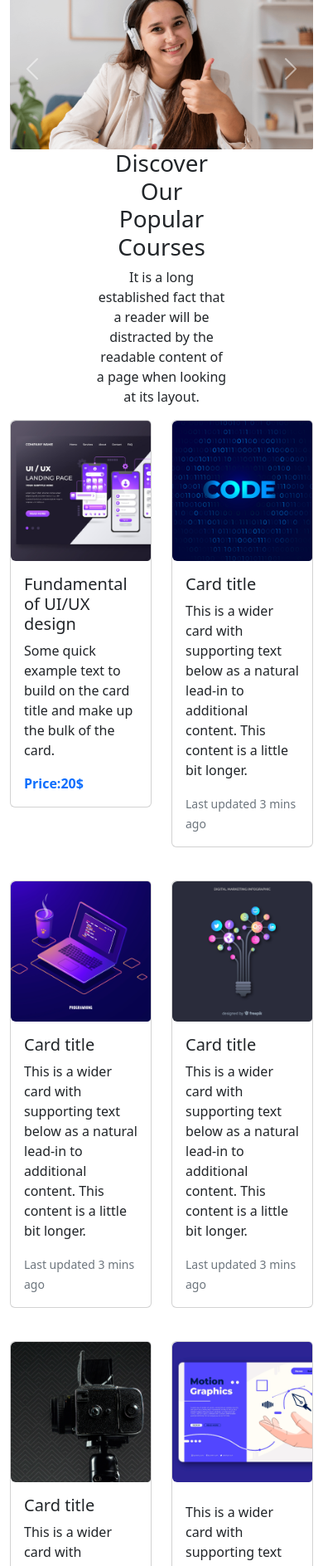
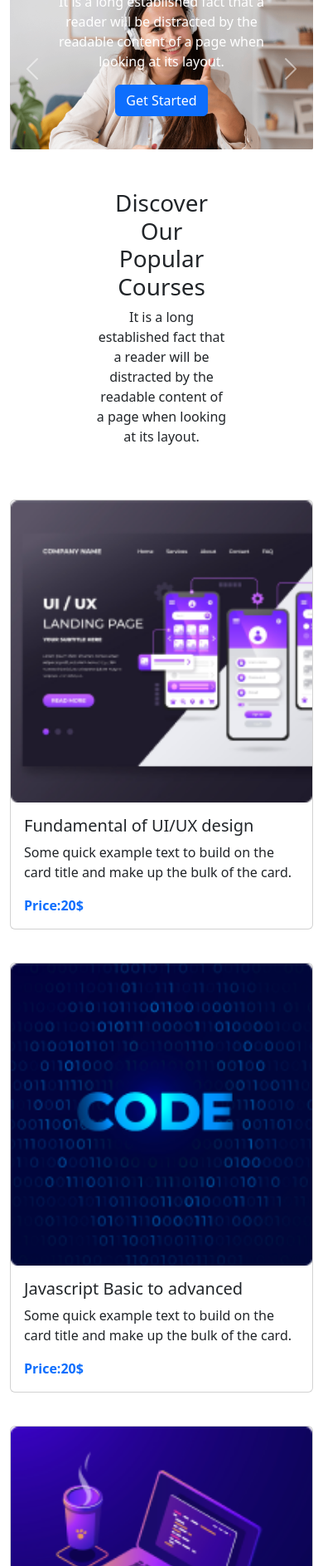
Before and after one commit to fazle-rabbi-cmd/assignment3, a plain HTML site: page index.html in a window 390 px wide. Shown: the part 113-2000 px from the top of the page at 83% size. Drawn offline with nearby package versions, Linux system fonts and the light colour scheme.

Commit message:
responsive done

```diff
--- a/index.html
+++ b/index.html
@@ -11,12 +11,14 @@
     <link href="https://cdn.jsdelivr.net/npm/bootstrap@5.2.0/dist/css/bootstrap.min.css" rel="stylesheet"
         integrity="sha384-gH2yIJqKdNHPEq0n4Mqa/HGKIhSkIHeL5AyhkYV8i59U5AR6csBvApHHNl/vI1Bx" crossorigin="anonymous">
     <!-- bootstrap-link ends -->
+    <!-- external css link  -->
+    <link rel="stylesheet" href="style.css">
 </head>
 
 <body>
     <!-- header starts -->
     <header>
-        <section class="container">
+        <section class="container mb-5">
             <!-- navbar starts -->
             <nav class="navbar navbar-expand-lg pt-4 pb-4 ">
                 <div class="container-fluid">
@@ -30,7 +32,7 @@
 
                     </button>
                     <div class=" collapse navbar-collapse justify-content-center " id="navbarSupportedContent">
-                        <ul class="navbar-nav ml-auto mb-2 mb-lg-0 justify-content-around">
+                        <ul class="navbar-nav ms-auto mb-2 mb-lg-0 justify-content-around">
                             <li class="nav-item">
                                 <a class="nav-link " aria-current="page" href="#">Home</a>
                             </li>
@@ -50,11 +52,11 @@
                                 <a class="nav-link" href="#">Register</a>
                             </li>
                         </ul>
+                        <ul class="navbar-nav ms-auto">
+                            <button type="button" class="btn btn-outline-primary px-3 py-2 fw-bold">Register</button>
+                        </ul>
+                    </div>
 
-                    </div>
-                    <ul class="navbar-nav ml-auto">
-                        <button type="button" class="btn btn-outline-primary px-3 py-2 fw-bold">Register</button>
-                    </ul>
                 </div>
             </nav>
             <!-- navbar ends -->
@@ -64,16 +66,17 @@
                 <div class="carousel-inner">
                     <div class="carousel-item active">
                         <img class="img-fluid" src="images/cover/cover-1.png" class="d-block w-100" alt="...">
-                        <div class="carousel-caption d-none d-md-block ">
-                            <h1>Get Started Digital Learning</h1>
-                            <p>It is a long established fact that a reader will be distracted by the readable
+                        <div class="carousel-caption">
+                            <h3>Get Started Digital Learning</h3>
+                            <p class="fw-1">It is a long established fact that a reader will be distracted by the
+                                readable
                                 content of a page when looking at its layout.</p>
                             <button type="button" class="btn btn-primary">Get Started</button>
                         </div>
                     </div>
                     <div class="carousel-item">
                         <img class="img-fluid" src="images/cover/rsz_2cover-2.jpg" class="d-block w-100" alt="...">
-                        <div class="carousel-caption d-none d-md-block">
+                        <div class="carousel-caption">
                             <h1>Get Started Digital Learning</h1>
                             <p>It is a long established fact that a reader will be distracted by the readable
                                 content of a page when looking at its layout.</p>
@@ -82,7 +85,7 @@
                     </div>
                     <div class="carousel-item">
                         <img class="img-fluid" src="images/cover/rsz_1cover-3.jpg" class="d-block w-100" alt="...">
-                        <div class="carousel-caption d-none d-md-block">
+                        <div class="carousel-caption">
                             <h1>Get Started Digital Learning</h1>
                             <p>It is a long established fact that a reader will be distracted by the readable
                                 content of a page when looking at its layout.</p>
@@ -107,8 +110,8 @@
     <!-- header ends -->
     <!-- main starts -->
     <main>
-        <section class="container">
-            <div class="container d-flex w-50 text-center align-items-center justify-content-center">
+        <section class="container ">
+            <div class="container d-flex w-50 text-center align-items-center justify-content-center mb-5">
                 <div>
                     <h1>
                         Discover Our Popular Courses
@@ -121,14 +124,14 @@
             </div>
             <!-- card section starts -->
             <div>
-                <div class="row row-cols-2 row-cols-md-2 g-4">
+                <div class="row row-cols-1 row-cols-md-1 row-cols-lg-2 g-4">
                     <div class="col">
                         <div class="card mb-3">
                             <div class="row g-0">
-                                <div class="col-md-4">
+                                <div class=" row-cols-1  col-md-4 ">
                                     <img src="images/course/course-1.png" class="img-fluid rounded-start" alt="...">
                                 </div>
-                                <div class="col-md-8">
+                                <div class="row-cols-1 col-md-8">
                                     <div class="card-body">
                                         <h5 class="card-title">Fundamental of UI/UX design</h5>
                                         <p class="card-text">Some quick example text to build on the card title
@@ -144,16 +147,16 @@
                     <div class="col">
                         <div class="card mb-3">
                             <div class="row g-0">
-                                <div class="col-md-4">
+                                <div class="row-cols-1 col-md-4">
                                     <img src="images/course/course-2.png" class="img-fluid rounded-start" alt="...">
                                 </div>
-                                <div class="col-md-8">
+                                <div class="row-cols-1 col-md-8">
                                     <div class="card-body">
-                                        <h5 class="card-title">Card title</h5>
-                                        <p class="card-text">This is a wider card with supporting text below as a
-                                            natural lead-in to additional content. This content is a little bit longer.
+                                        <h5 class="card-title">Javascript Basic to advanced</h5>
+                                        <p class="card-text">Some quick example text to build on the card title
+                                            and make up the bulk of the card.
                                         </p>
-                                        <p class="card-text"><small class="text-muted">Last updated 3 mins ago</small>
+                                        <p class="card-text text-primary fw-bold">Price:20$
                                         </p>
                                     </div>
                                 </div>
@@ -163,16 +166,16 @@
                     <div class="col">
                         <div class="card mb-3">
                             <div class="row g-0">
-                                <div class="col-md-4">
+                                <div class="row-cols-1 col-md-4">
                                     <img src="images/course/course-3.png" class="img-fluid rounded-start" alt="...">
                                 </div>
-                                <div class="col-md-8">
+                                <div class="row-cols-1 col-md-8">
                                     <div class="card-body">
-                                        <h5 class="card-title">Card title</h5>
-                                        <p class="card-text">This is a wider card with supporting text below as a
-                                            natural lead-in to additional content. This content is a little bit longer.
+                                        <h5 class="card-title">Fullstack Web Development</h5>
+                                        <p class="card-text">Some quick example text to build on the card title
+                                            and make up the bulk of the card.
                                         </p>
-                                        <p class="card-text"><small class="text-muted">Last updated 3 mins ago</small>
+                                        <p class="card-text text-primary fw-bold">Price:20$
                                         </p>
                                     </div>
                                 </div>
@@ -182,16 +185,16 @@
                     <div class="col">
                         <div class="card mb-3">
                             <div class="row g-0">
-                                <div class="col-md-4">
+                                <div class="row-cols-1 col-md-4">
                                     <img src="images/course/course-4.png" class="img-fluid rounded-start" alt="...">
                                 </div>
-                                <div class="col-md-8">
+                                <div class="row-cols-1 col-md-8">
                                     <div class="card-body">
-                                        <h5 class="card-title">Card title</h5>
-                                        <p class="card-text">This is a wider card with supporting text below as a
-                                            natural lead-in to additional content. This content is a little bit longer.
+                                        <h5 class="card-title">Digital Marketing</h5>
+                                        <p class="card-text">Some quick example text to build on the card title
+                                            and make up the bulk of the card.
                                         </p>
-                                        <p class="card-text"><small class="text-muted">Last updated 3 mins ago</small>
+                                        <p class="card-text text-primary fw-bold">Price:20$
                                         </p>
                                     </div>
                                 </div>
@@ -201,16 +204,16 @@
                     <div class="col">
                         <div class="card mb-3">
                             <div class="row g-0">
-                                <div class="col-md-4">
+                                <div class="row-cols-1 col-md-4">
                                     <img src="images/course/course-5.png" class="img-fluid rounded-start" alt="...">
                                 </div>
-                                <div class="col-md-8">
+                                <div class="row-cols-1 col-md-8">
                                     <div class="card-body">
-                                        <h5 class="card-title">Card title</h5>
-                                        <p class="card-text">This is a wider card with supporting text below as a
-                                            natural lead-in to additional content. This content is a little bit longer.
+                                        <h5 class="card-title">Photography Basic Rules</h5>
+                                        <p class="card-text">Some quick example text to build on the card title
+                                            and make up the bulk of the card..
                                         </p>
-                                        <p class="card-text"><small class="text-muted">Last updated 3 mins ago</small>
+                                        <p class="card-text text-primary fw-bold">Price:20$
                                         </p>
                                     </div>
                                 </div>
@@ -220,16 +223,16 @@
                     <div class="col">
                         <div class="card mb-3">
                             <div class="row g-0">
-                                <div class="col-md-4">
+                                <div class="row-cols-1 col-md-4">
                                     <img src="images/course/course-6.png" class="img-fluid rounded-start" alt="...">
                                 </div>
-                                <div class="col-md-8">
+                                <div class="row-cols-1 col-md-8">
                                     <div class="card-body">
-                                        <h5 class="card-title"></h5>
-                                        <p class="card-text">This is a wider card with supporting text below as a
-                                            natural lead-in to additional content. This content is a little bit longer.
+                                        <h5 class="card-title">Motion Graphics</h5>
+                                        <p class="card-text">Some quick example text to build on the card title
+                                            and make up the bulk of the card.
                                         </p>
-                                        <p class="card-text"><small class="text-muted">Last updated 3 mins ago</small>
+                                        <p class="card-text text-primary fw-bold">Price:20$
                                         </p>
                                     </div>
                                 </div>
@@ -246,8 +249,9 @@
 
         <!-- ready to join starts -->
         <section class="container my-5">
-            <div class="d-flex align-items-center justify-content-around bg-primary py-5 text-white rounded ">
-                <div class="w-50">
+            <div
+                class="d-lg-flex d-flex-md-column d-flex-sm-column text-center align-items-center justify-content-around bg-primary py-5 text-white rounded ">
+                <div class="w-50-lg w-100-md w-100-sm">
                     <h1>Ready to Join ?</h1>
                     <p>It is a long established fact that a reader will be distracted by the
                         readable content of a page when looking at its layout.</p>
@@ -295,7 +299,7 @@
                     </p>
                 </div>
             </div>
-            <div class="container d-flex w-50 text-center align-items-center justify-content-center ">
+            <div class="container d-flex  w-50  align-items-center justify-content-center ">
                 <div class="accordion accordion-flush" id="accordionFlushExample">
                     <div class="accordion-item">
                         <h2 class="accordion-header" id="flush-headingOne">
@@ -365,7 +369,7 @@
         </section>
         <!-- frequently ask ection ends -->
         <!-- partners logo section starts -->
-        <section class="container my-5">
+        <section class="container my-5 d-none d-sm-none d-md-none d-lg-block">
             <div class="text-center mt-5 mb-3">
                 <h1>
                     Trusted by over 800+ companies
--- /dev/null
+++ b/style.css
@@ -0,0 +1,5 @@
+.fa-brands:before {
+    padding-right: 3px;
+    color: white;
+    font-size: 20px;
+}
```
